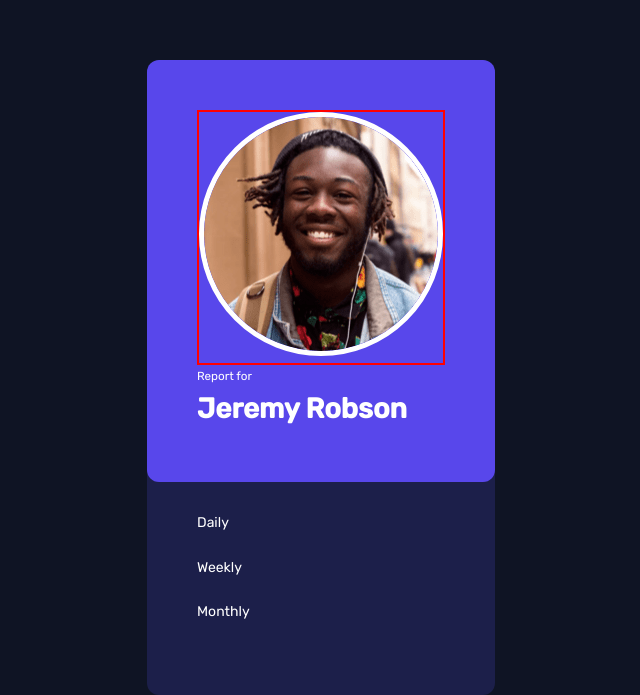
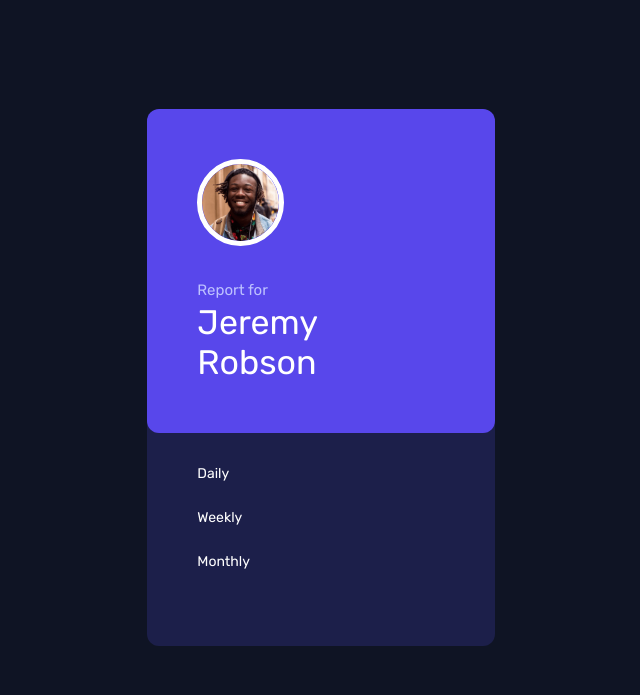
Before and after one commit to bengera/time-tracker, a website: page index.html in a window 1280 px wide. Shown: the part 129-824 px from the top of the page, without its empty margins (319-959 px from the left). After the commit the page ends 800 px from the top, so only its background shows below. Drawn offline with Linux system fonts and the light colour scheme.

Commit message:
profile-card-edits

```diff
--- a/sass/_base.scss
+++ b/sass/_base.scss
@@ -90,14 +90,24 @@ body {
   border-radius: 1.2rem;
   position: relative;
 
+  &__name {
+    font-size: 3.4rem;
+    font-weight: 400;
+    width: 50%;
+    line-height: 4rem;
+  }
+
+
+
   &__picture {
-    border: 2px solid red;
+    margin-bottom: 2.5rem;
 
   }
 
   &__img {
     border-radius: 50%;
     border: 5px solid white;
+    width: 35%;
 
   }
 
@@ -119,3 +129,8 @@ body {
     margin-bottom: 2.2rem;
   }
 }
+
+small {
+  font-size: 1.5rem;
+  color: $color-pale-blue;
+}
```
Also changed, not shown: css/style.css.
